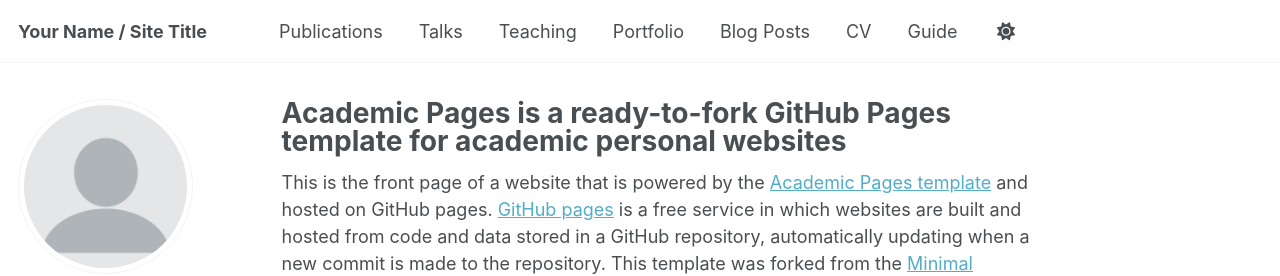
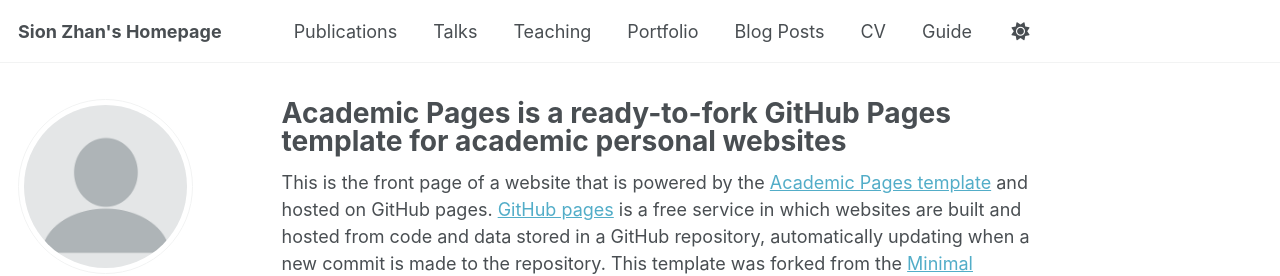
Before and after one commit to sszhan/sszhan.github.io, a Jekyll site: the page built from _pages/about.md, in a window 1280 px wide. Shown: the top 276 px of the page. Built offline with Jekyll 4.4.1, drawn with Linux system fonts in a browser that asks for light colours; some web fonts are replaced; a script that is not in the unit is left out.

Commit message:
Update _config.yml

```diff
--- a/_config.yml
+++ b/_config.yml
@@ -9,7 +9,7 @@
 # Basic Site Settings
 locale                   : "en-US"
 site_theme               : "default"
-title                    : "Your Name / Site Title"
+title                    : "Sion Zhan's Homepage"
 title_separator          : "-"
 name                     : &name "Your Name"
 description              : &description "personal description"
```
